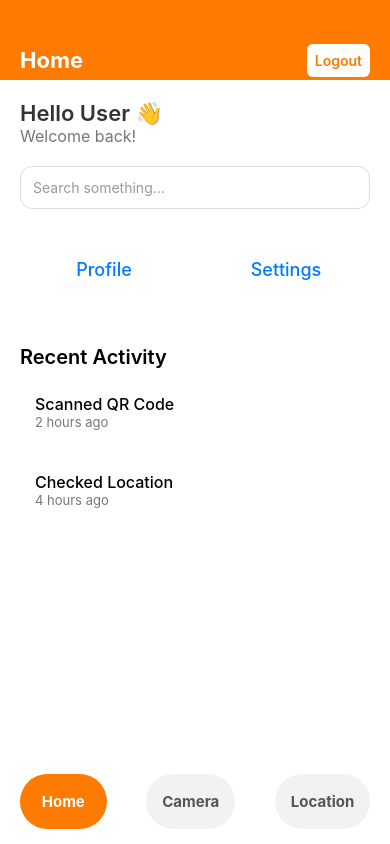
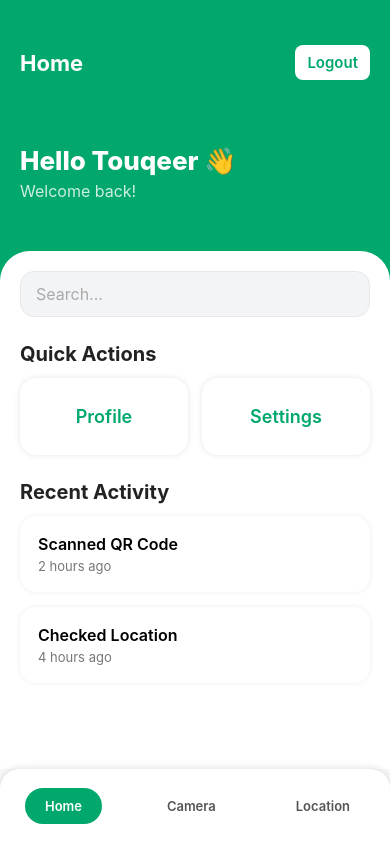
Before and after one commit to Tauqirsheikh/TaskApp, a React Native app: screen /Home in a window 390 px wide. Built offline with nearby package versions, Linux system fonts and the light colour scheme.

Commit message:
added photo preview functionality & update UI

```diff
--- a/src/screens/HomeScreen.tsx
+++ b/src/screens/HomeScreen.tsx
@@ -23,12 +23,20 @@ export default function HomeScreen({ navigation }: any) {
         }
     };
 
-    const tabs = ["Home", "Camera", "Location"];
+    const tabs = [
+        { name: "Home", icon: "home-outline", activeIcon: "home" },
+        { name: "Camera", icon: "camera-outline", activeIcon: "camera" },
+        { name: "Location", icon: "location-outline", activeIcon: "location" },
+    ];
 
     return (
         <View style={styles.container}>
+            {/* HEADER */}
             <View style={styles.header}>
-                <Text style={styles.headerTitle}>Home</Text>
+                <Text style={styles.headerTitle}>
+                    {activeTab}
+                </Text>
+
                 <TouchableOpacity onPress={handleLogout} style={styles.logoutBtn}>
                     <Text style={styles.logoutText}>Logout</Text>
                 </TouchableOpacity>
@@ -38,30 +46,21 @@ export default function HomeScreen({ navigation }: any) {
 
             <View style={styles.tabBar}>
                 {tabs.map((tab) => {
-                    const focused = tab === activeTab;
+                    const focused = tab.name === activeTab;
+
                     return (
                         <TouchableOpacity
-                            key={tab}
-                            onPress={() => setActiveTab(tab)}
+                            key={tab.name}
+                            onPress={() => setActiveTab(tab.name)}
                             style={[
                                 styles.tabButton,
-                                {
-                                    paddingHorizontal: focused ? 22 : 16,
-                                    paddingVertical: focused ? 10 : 6,
-                                    backgroundColor: focused ? "#FF7A00" : "#F2F2F2",
-                                    shadowColor: focused ? "#FF7A00" : "transparent",
-                                    elevation: focused ? 6 : 0,
-                                },
+                                focused && styles.activeTabButton,
                             ]}
                         >
-                            <Text
-                                style={{
-                                    fontSize: 15,
-                                    fontWeight: "700",
-                                    color: focused ? "#fff" : "#555",
-                                }}
-                            >
-                                {tab}
+                            <Text style={[styles.tabLabel, {
+                                color: focused ? "#fff" : "#555",
+                            }]}>
+                                {tab.name}
                             </Text>
                         </TouchableOpacity>
                     );
@@ -72,34 +71,74 @@ export default function HomeScreen({ navigation }: any) {
 }
 
 const styles = StyleSheet.create({
-    container: { flex: 1 },
+    container: { flex: 1, backgroundColor: "#F9F9F9" },
+
     header: {
-        height: 80,
-        backgroundColor: "#FF7A00",
+        height: 85,
+        backgroundColor: "#00A86B",
         paddingHorizontal: 20,
         paddingTop: 40,
         flexDirection: "row",
         justifyContent: "space-between",
         alignItems: "center",
+        elevation: 5,
     },
-    headerTitle: { color: "white", fontSize: 22, fontWeight: "bold" },
-    logoutBtn: { padding: 8, backgroundColor: "white", borderRadius: 6 },
-    logoutText: { color: "#FF7A00", fontWeight: "600" },
+
+    headerTitle: {
+        color: "white",
+        fontSize: 22,
+        fontWeight: "bold",
+    },
+
+    logoutBtn: {
+        flexDirection: "row",
+        alignItems: "center",
+        gap: 5,
+        paddingVertical: 8,
+        paddingHorizontal: 12,
+        backgroundColor: "white",
+        borderRadius: 8,
+    },
+
+    logoutText: {
+        color: "#00A86B",
+        fontWeight: "600",
+        fontSize: 15,
+    },
+
     tabBar: {
         flexDirection: "row",
         justifyContent: "space-around",
-        height: 80,
+        alignItems: "center",
+        height: 75,
         backgroundColor: "#ffffff",
         borderTopWidth: 0,
-        paddingBottom: 15,
+        elevation: 10,
+        paddingBottom: 12,
         paddingTop: 10,
-        elevation: 10,
+        borderTopLeftRadius: 20,
+        borderTopRightRadius: 20,
+        shadowColor: "#000",
+        shadowOpacity: 0.15,
+        shadowRadius: 8,
     },
+
     tabButton: {
-        borderRadius: 50,
-        justifyContent: "center",
+        paddingVertical: 10,
+        paddingHorizontal: 15,
         alignItems: "center",
-        shadowOpacity: 0.3,
-        shadowRadius: 6,
+        borderRadius: 12,
+    },
+
+    activeTabButton: {
+        backgroundColor: "#00A86B",
+        borderRadius: 20,
+        paddingHorizontal: 20,
+        elevation: 4,
+    },
+
+    tabLabel: {
+        fontSize: 13,
+        fontWeight: "600",
     },
 });
--- a/src/screens/LoginScreen.tsx
+++ b/src/screens/LoginScreen.tsx
@@ -64,7 +64,7 @@ export default function LoginScreen({ navigation }: Props) {
       <CustomButton
         title="SIGN IN"
         bgColor="#fff"
-        textColor="#FF6600"
+        textColor="#00A86B"
         onPress={handleLogin}
       />
 
@@ -84,7 +84,7 @@ export default function LoginScreen({ navigation }: Props) {
 const styles = StyleSheet.create({
   container: {
     flex: 1,
-    backgroundColor: "#FF6600",
+    backgroundColor: "#00A86B",
     alignItems: "center",
     paddingTop: height * 0.1,
     justifyContent: 'center'
--- a/src/screens/RegisterScreen.tsx
+++ b/src/screens/RegisterScreen.tsx
@@ -38,7 +38,7 @@ export default function RegisterScreen({ navigation }: RegisterScreenProps) {
       <CustomButton
         title="SIGN UP"
         bgColor="#fff"
-        textColor="#FF6600"
+        textColor="#00A86B"
         onPress={() => { }}
       />
 
@@ -55,7 +55,7 @@ export default function RegisterScreen({ navigation }: RegisterScreenProps) {
 const styles = StyleSheet.create({
   container: {
     flex: 1,
-    backgroundColor: "#FF6600",
+    backgroundColor: "#00A86B",
     alignItems: "center",
     paddingTop: height * 0.10,
     justifyContent: 'center'
--- a/src/tabs/CameraTab.tsx
+++ b/src/tabs/CameraTab.tsx
@@ -4,72 +4,122 @@ import { Camera, CameraType } from "react-native-camera-kit";
 
 const CameraTab: React.FC = () => {
     const cameraRef = useRef<any>(null);
+    const [isCameraOpen, setIsCameraOpen] = useState(false);
     const [imageUri, setImageUri] = useState<string | null>(null);
 
     const takePhoto = async () => {
         if (!cameraRef.current) return;
+
         try {
             const photo = await cameraRef.current.capture();
-            setImageUri(photo.uri);
-            console.log("📸 Photo captured:", photo.uri);
-        } catch (error) {
-            console.warn("Photo capture error:", error);
+            console.log("Photo Object:", photo);
+
+            const uri =
+                photo?.uri ||
+                photo?.image ||
+                photo?.imageUri ||
+                photo?.path ||
+                null;
+
+            if (!uri) {
+                console.warn("No valid image URI found");
+                return;
+            }
+
+            setImageUri(uri.startsWith("file://") ? uri : `file://${uri}`);
+            setIsCameraOpen(false);
+        } catch (err) {
+            console.log("Capture Error:", err);
         }
     };
 
+
+    // const closeCamera = () => {
+    //     setIsCameraOpen(false);
+    //     setImageUri(null);
+    // };
+
     return (
-        <View style={{ flex: 1 }}>
-            {imageUri ? (
-                <Image source={{ uri: imageUri }} style={StyleSheet.absoluteFill} />
-            ) : (
-                <Camera
-                    ref={cameraRef}
-                    style={StyleSheet.absoluteFill}
-                    cameraType={CameraType.Back}
-                    flashMode="auto"
-                    focusMode="on"
-                    zoomMode="on"
-                />
+        <View style={{ flex: 1, padding: 20 }}>
+
+            {!isCameraOpen && (
+                <View style={styles.previewBox}>
+                    {imageUri ? (
+                        <Image
+                            source={{ uri: imageUri }}
+                            style={styles.previewImage}
+                            resizeMode="cover"
+                        />
+                    ) : (
+                        <Text style={{ fontSize: 16, color: "#555" }}>
+                            No image captured
+                        </Text>
+                    )}
+                </View>
             )}
 
-            <View style={styles.controls}>
-                {!imageUri && (
-                    <TouchableOpacity style={styles.button} onPress={takePhoto}>
-                        <Text style={styles.buttonText}>Take Photo</Text>
+            {!isCameraOpen && (
+                <TouchableOpacity
+                    style={styles.cameraBtn}
+                    onPress={() => setIsCameraOpen(true)}
+                >
+                    <Text style={styles.btnText}>Open Camera</Text>
+                </TouchableOpacity>
+            )}
+
+            {isCameraOpen && (
+                <View style={{ flex: 1 }}>
+                    <Camera
+                        ref={cameraRef}
+                        style={StyleSheet.absoluteFill}
+                        cameraType={CameraType.Back}
+                    />
+
+                    <TouchableOpacity style={styles.captureBtn} onPress={takePhoto}>
+                        <Text style={styles.btnText}>Capture</Text>
                     </TouchableOpacity>
-                )}
-
-                {imageUri && (
-                    <TouchableOpacity
-                        style={[styles.button, { backgroundColor: "#555" }]}
-                        onPress={() => setImageUri(null)}
-                    >
-                        <Text style={styles.buttonText}>Retake</Text>
-                    </TouchableOpacity>
-                )}
-            </View>
+                </View>
+            )}
         </View>
     );
 };
 
 const styles = StyleSheet.create({
-    controls: {
+    previewBox: {
+        height: 300,
+        width: "100%",
+        borderRadius: 12,
+        backgroundColor: "#eee",
+        justifyContent: "center",
+        alignItems: "center",
+        overflow: "hidden",
+        marginBottom: 20,
+    },
+    previewImage: {
+        width: "100%",
+        height: "100%",
+    },
+    cameraBtn: {
+        backgroundColor: "#00A86B",
+        paddingHorizontal: 20,
+        paddingVertical: 12,
+        borderRadius: 8,
+        alignSelf: "center",
+        marginTop: 10,
+    },
+    captureBtn: {
         position: "absolute",
-        width: "100%",
         bottom: 40,
-        flexDirection: "row",
-        justifyContent: "space-evenly",
+        alignSelf: "center",
+        backgroundColor: "#00A86B",
+        paddingHorizontal: 25,
+        paddingVertical: 12,
+        borderRadius: 40,
     },
-    button: {
-        backgroundColor: "#007AFF",
-        paddingHorizontal: 22,
-        paddingVertical: 12,
-        borderRadius: 25,
-    },
-    buttonText: {
-        color: "#fff",
+    btnText: {
+        color: "white",
+        fontWeight: "bold",
         fontSize: 16,
-        fontWeight: "bold",
     },
 });
 
--- a/src/tabs/HomeTab.tsx
+++ b/src/tabs/HomeTab.tsx
@@ -1,15 +1,37 @@
 import React from "react";
-import { ScrollView, Text, TextInput, View, TouchableOpacity, StyleSheet } from "react-native";
+import {
+    ScrollView,
+    Text,
+    TextInput,
+    View,
+    TouchableOpacity,
+    StyleSheet,
+} from "react-native";
 
 export default function HomeTab() {
     return (
-        <ScrollView style={styles.container} contentContainerStyle={{ padding: 20 }}>
-            <Text style={styles.greeting}>Hello User 👋</Text>
-            <Text style={styles.subGreeting}>Welcome back!</Text>
+        <ScrollView style={styles.container} showsVerticalScrollIndicator={false}>
 
+            {/* HEADER */}
+            <View style={styles.header}>
+                <Text style={styles.headerTitle}>Hello Touqeer 👋</Text>
+                <Text style={styles.headerSubtitle}>Welcome back!</Text>
+            </View>
+
+            {/* MAIN CONTENT AREA */}
+            <View style={styles.mainWrapper}>
+
+                {/* SEARCH BOX */}
                 <View style={styles.searchBox}>
-                <TextInput placeholder="Search something..." placeholderTextColor="#999" />
+                    <TextInput
+                        placeholder="Search..."
+                        placeholderTextColor="#aaa"
+                        style={styles.input}
+                    />
                 </View>
+
+                {/* FEATURE CARDS */}
+                <Text style={styles.sectionTitle}>Quick Actions</Text>
 
                 <View style={styles.featureRow}>
                     <TouchableOpacity style={styles.featureCard}>
@@ -21,6 +43,7 @@ export default function HomeTab() {
                     </TouchableOpacity>
                 </View>
 
+                {/* RECENT ACTIVITY */}
                 <Text style={styles.sectionTitle}>Recent Activity</Text>
 
                 <View style={styles.activityCard}>
@@ -33,41 +56,104 @@ export default function HomeTab() {
                     <Text style={styles.activityTime}>4 hours ago</Text>
                 </View>
 
-            <View style={{ height: 60 }} />
+                <View style={{ height: 40 }} />
+
+            </View>
         </ScrollView>
     );
 }
 
 const styles = StyleSheet.create({
-    container: { flex: 1, backgroundColor: "#fff" },
-    greeting: { fontSize: 22, fontWeight: "600", color: "#333" },
-    subGreeting: { fontSize: 16, color: "#777", marginBottom: 20 },
+    container: {
+        flex: 1,
+        backgroundColor: "#00A86B",
+    },
+
+    header: {
+        paddingTop: 60,
+        paddingHorizontal: 20,
+        paddingBottom: 30,
+    },
+    headerTitle: {
+        fontSize: 26,
+        fontWeight: "800",
+        color: "#fff",
+    },
+    headerSubtitle: {
+        fontSize: 16,
+        marginTop: 5,
+        color: "rgba(255,255,255,0.8)",
+    },
+
+    mainWrapper: {
+        backgroundColor: "#fff",
+        borderTopLeftRadius: 30,
+        borderTopRightRadius: 30,
+        padding: 20,
+        marginTop: 20,
+        minHeight: "100%",
+    },
+
     searchBox: {
-        backgroundColor: "#FFF",
-        padding: 12,
-        borderRadius: 12,
+        backgroundColor: "#f3f4f6",
+        borderRadius: 14,
+        paddingHorizontal: 15,
+        paddingVertical: 12,
         marginBottom: 25,
         borderWidth: 1,
-        borderColor: "#ddd",
+        borderColor: "#e5e7eb",
     },
-    featureRow: { flexDirection: "row", justifyContent: "space-between", marginBottom: 15 },
+    input: {
+        fontSize: 16,
+        color: "#333",
+    },
+
+    sectionTitle: {
+        fontSize: 20,
+        fontWeight: "700",
+        marginBottom: 12,
+        color: "#222",
+    },
+
+    featureRow: {
+        flexDirection: "row",
+        justifyContent: "space-between",
+        marginBottom: 25,
+    },
     featureCard: {
         width: "48%",
-        backgroundColor: "#FFF",
-        paddingVertical: 25,
-        borderRadius: 12,
+        backgroundColor: "#ffffff",
+        paddingVertical: 28,
+        borderRadius: 16,
         alignItems: "center",
+        elevation: 4,
+        shadowColor: "#000",
+        shadowOpacity: 0.1,
+        shadowRadius: 6,
+    },
+    featureText: {
+        fontSize: 18,
+        fontWeight: "600",
+        color: "#00A86B",
+    },
+
+    activityCard: {
+        backgroundColor: "#ffffff",
+        padding: 18,
+        borderRadius: 16,
+        marginBottom: 15,
         elevation: 3,
+        shadowColor: "#000",
+        shadowOpacity: 0.08,
+        shadowRadius: 5,
     },
-    featureText: { fontSize: 18, fontWeight: "500", color: "#007AFF" },
-    sectionTitle: { marginTop: 25, fontSize: 20, fontWeight: "600", marginBottom: 10 },
-    activityCard: {
-        backgroundColor: "#FFF",
-        padding: 15,
-        borderRadius: 10,
-        marginBottom: 12,
-        elevation: 2,
+    activityTitle: {
+        fontSize: 16,
+        fontWeight: "600",
+        marginBottom: 4,
     },
-    activityTitle: { fontSize: 16, fontWeight: "500" },
-    activityTime: { fontSize: 13, color: "#777" },
+    activityTime: {
+        fontSize: 13,
+        color: "#777",
+    },
 });
```
Lines whose indentation alone changed are shown as unchanged.
